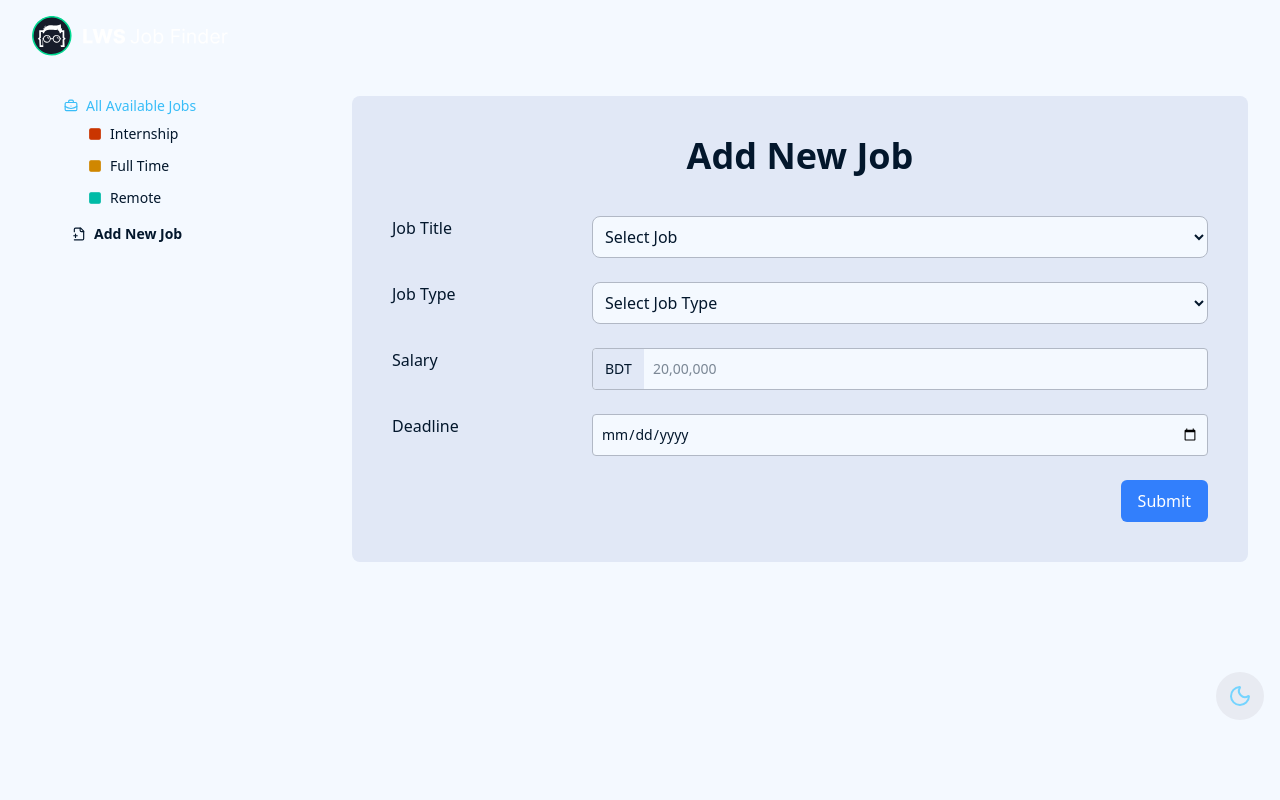
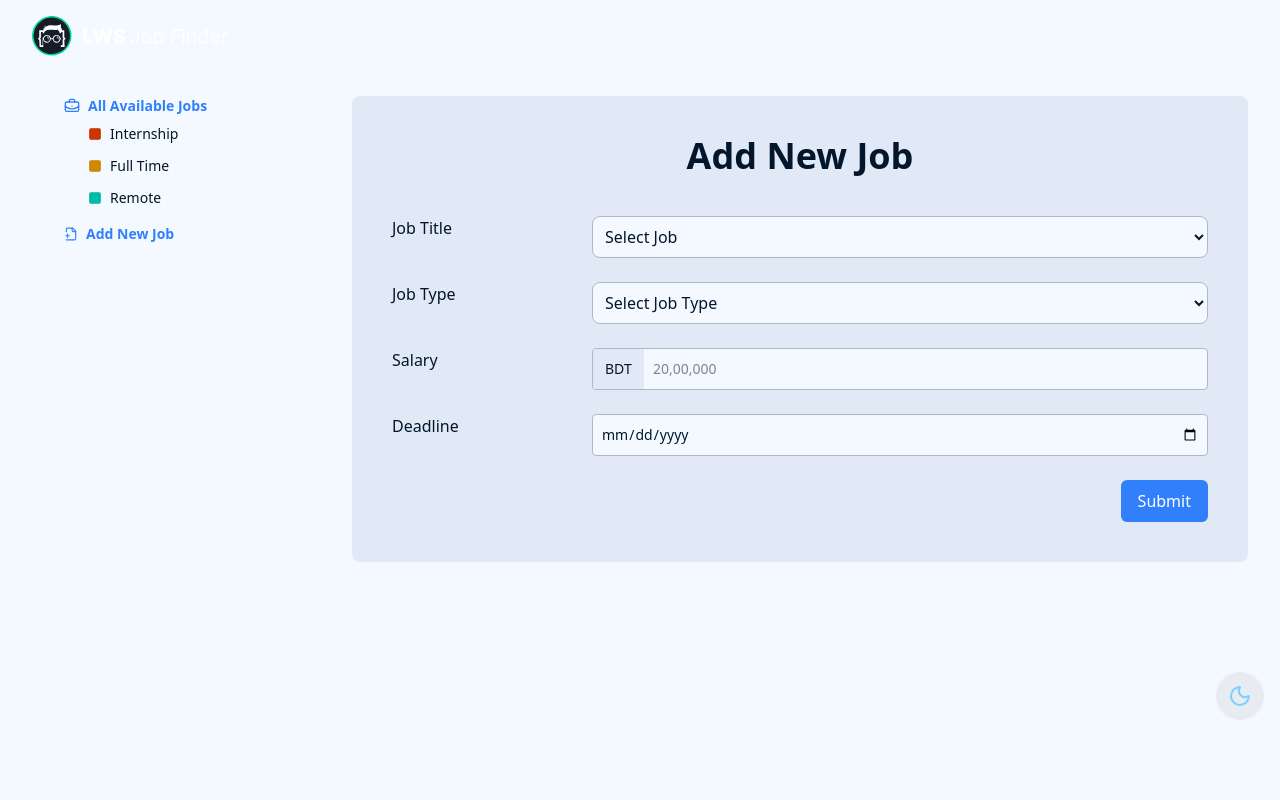
Before and after one commit to MosfiqurRubel/think-in-a-redux-way, a React (Vite) app in the folder job_finder/: page /add-job in a window 1280 px wide. Shown: the top 800 px of the page. Built offline with nearby package versions, Linux system fonts and the light colour scheme.

Commit message:
Create - Dynamic Link component

```diff
--- a/job_finder/src/components/Sidebar.jsx
+++ b/job_finder/src/components/Sidebar.jsx
@@ -1,5 +1,5 @@
-import { FilePlus2, BriefcaseBusiness, Square } from "lucide-react"; // optional if using lucide-react icons
-import { Link } from "react-router-dom";
+import { FilePlus2, BriefcaseBusiness, Square } from "lucide-react";
+import NavLink from "./ui/NavLink";
 
 const Sidebar = () => {
   return (
@@ -7,49 +7,48 @@ const Sidebar = () => {
       <nav>
         <ul className="space-y-4">
           <li>
-            <Link
+            <NavLink
               to="/"
-              className="main-menu menu-active flex items-center gap-2 text-[#38BDF8] font-medium"
-            >
-              <BriefcaseBusiness size={14} />
-              <span>All Available Jobs</span>
-            </Link>
+              icon={BriefcaseBusiness}
+              label="All Available Jobs"
+            />
             <ul className="space-y-6 lg:space-y-3 ml-6 mt-2">
               <li>
-                <a className="sub-menu" href="#">
-                  <Square
-                    size={14}
-                    className="fill-orange-700 stroke-orange-700"
-                  />
-                  Internship
-                </a>
+                <NavLink
+                  to="#"
+                  icon={Square}
+                  iconSize={14}
+                  label="Internship"
+                  iconClass="fill-orange-700 stroke-orange-700"
+                />
               </li>
               <li>
-                <a className="sub-menu" href="#">
-                  <Square
-                    size={14}
-                    className="fill-yellow-600 stroke-yellow-600"
-                  />
-                  Full Time
-                </a>
+                <NavLink
+                  to="#"
+                  icon={Square}
+                  iconSize={14}
+                  label="Full Time"
+                  iconClass="fill-warning-600 stroke-warning-600"
+                />
               </li>
               <li>
-                <a className="sub-menu" href="#">
-                  <Square size={14} className="fill-teal-500 stroke-teal-500" />
-                  Remote
-                </a>
+                <NavLink
+                  to="#"
+                  icon={Square}
+                  iconSize={14}
+                  label="Remote"
+                  iconClass="fill-teal-500 stroke-teal-500"
+                />
               </li>
             </ul>
           </li>
           <li>
-            <Link
+            <NavLink
               to="/add-job"
-              className="main-menu flex items-center gap-2 hover:text-white"
-            >
-              <i className="fa-solid fa-file-circle-plus"></i>
-              <FilePlus2 size={14} />
-              <span>Add New Job</span>
-            </Link>
+              icon={FilePlus2}
+              iconSize={14}
+              label="Add New Job"
+            />
           </li>
         </ul>
       </nav>
--- a/job_finder/src/components/ui/Heading.jsx
+++ b/job_finder/src/components/ui/Heading.jsx
@@ -3,7 +3,7 @@ const Heading = ({
   text,
   children,
   align = "left", // left | center | right
-  fontWeight = "font-medium", // font-normal | font-medium | font-semibold | font-bold | font-extrabold
+  fontWeight = "extrabold", // normal | medium | semibold | bold | extrabold
   className = "",
   color = "text-text", // you can override Tailwind color
 }) => {
--- /dev/null
+++ b/job_finder/src/components/ui/NavLink.jsx
@@ -0,0 +1,48 @@
+import { Link, useLocation } from "react-router-dom";
+
+const NavLink = ({
+  to = "/",
+  icon: Icon, // ✅ optional icon (Lucide or any React component)
+  children,
+  label = "Link",
+  fontWeight = "medium", // normal | medium | semibold | bold | extrabold
+  activeClass = "text-primary-500 font-semibold cursor-default",
+  inactiveClass = "text-foreground hover:text-primary-500",
+  baseClass = "flex items-center gap-2 transition-all duration-300",
+  iconSize = 16,
+  exact = false,
+  onClick,
+  className = "",
+  iconClass = "",
+  labelClass = "",
+}) => {
+  const location = useLocation();
+
+  // ✅ Check if the current route matches
+  const isActive = exact
+    ? location.pathname === to
+    : location.pathname.startsWith(to);
+
+  const weightClasses = {
+    normal: "font-normal",
+    medium: "font-medium",
+    semibold: "font-semibold",
+    bold: "font-bold",
+    extrabold: "font-extrabold",
+  };
+
+  return (
+    <Link
+      to={to}
+      onClick={onClick}
+      className={`${baseClass} ${weightClasses[fontWeight]} ${
+        isActive ? activeClass : inactiveClass
+      } ${className}`}
+    >
+      {Icon && <Icon size={iconSize} className={iconClass} />}
+      <span className={labelClass}>{children || label}</span>
+    </Link>
+  );
+};
+
+export default NavLink;
```
